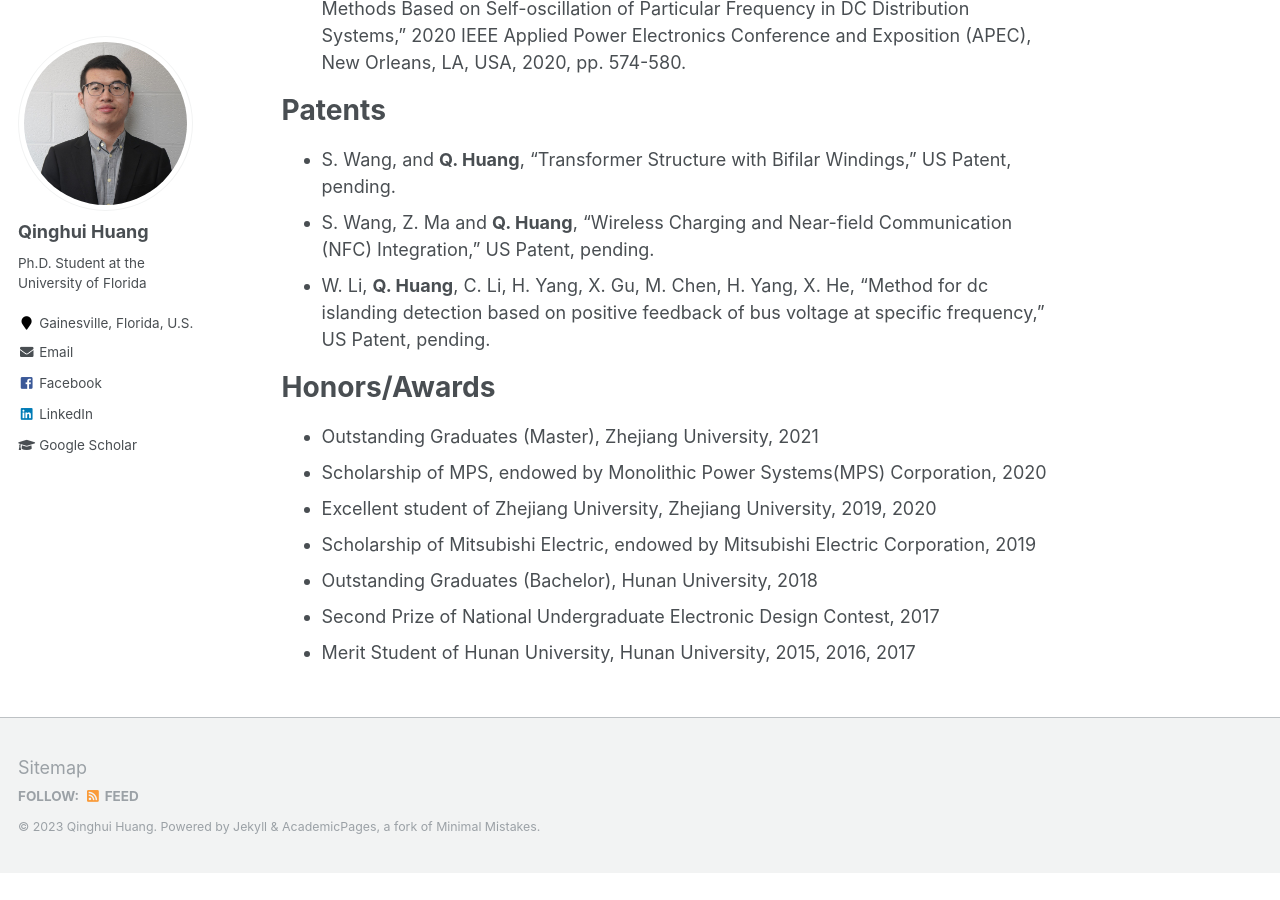
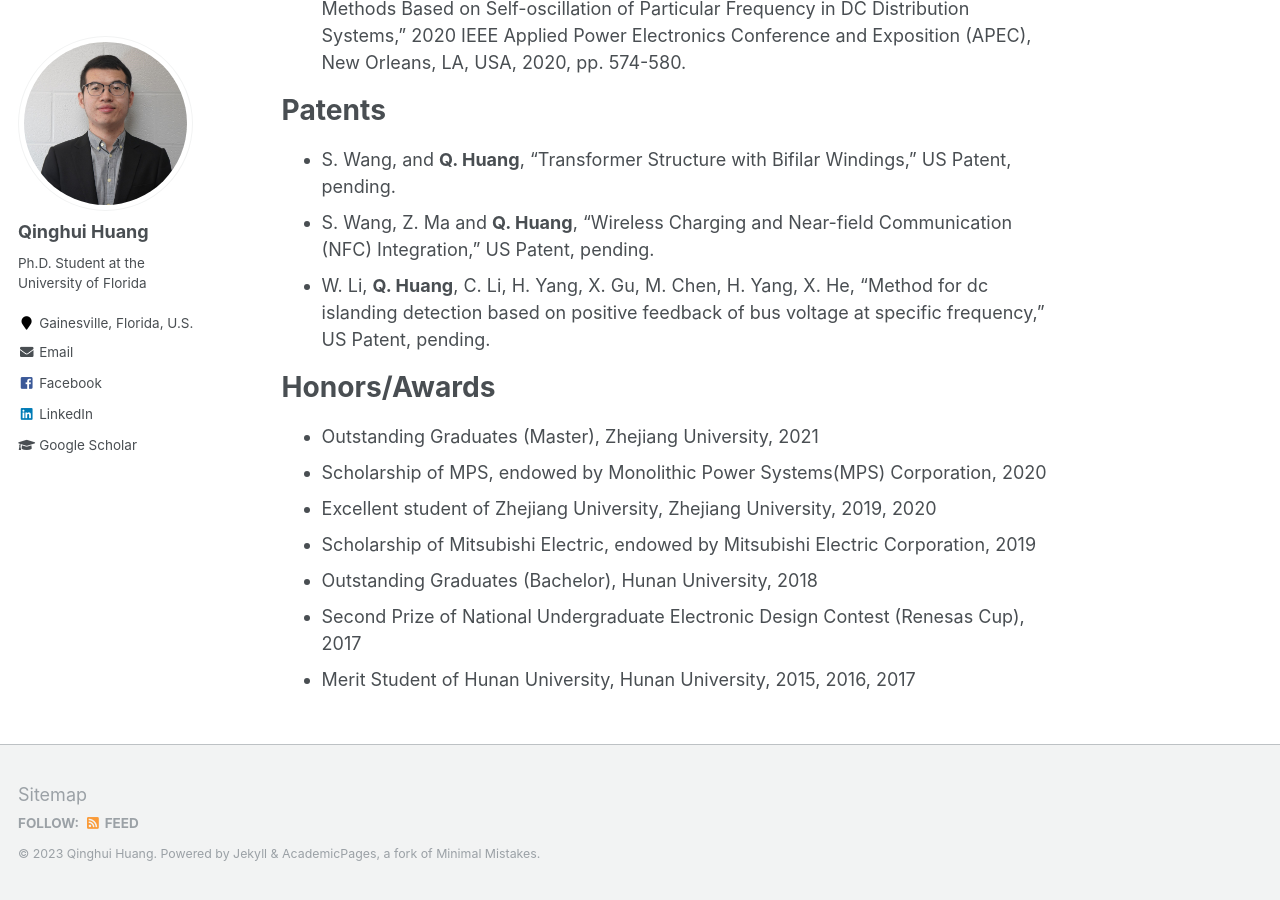
Before and after one commit to slionnnnnn/yanwenlai, a Jekyll site: the page built from _pages/about.md, in a window 1280 px wide and 900 px high, scrolled down 946 px. Built offline with Jekyll 4.4.1, drawn with Linux system fonts in a browser that asks for light colours; before the commit the page ends 1819 px from its top, so only the background shows below that.

Commit message:
Update about.md

```diff
--- a/_pages/about.md
+++ b/_pages/about.md
@@ -42,5 +42,5 @@ Honors/Awards
 * Excellent student of Zhejiang University, Zhejiang University, 2019, 2020
 * Scholarship of Mitsubishi Electric, endowed by Mitsubishi Electric Corporation, 2019
 * Outstanding Graduates (Bachelor), Hunan University, 2018
-* Second Prize of National Undergraduate Electronic Design Contest, 2017
+* Second Prize of National Undergraduate Electronic Design Contest (Renesas Cup), 2017
 * Merit Student of Hunan University, Hunan University, 2015, 2016, 2017
```
